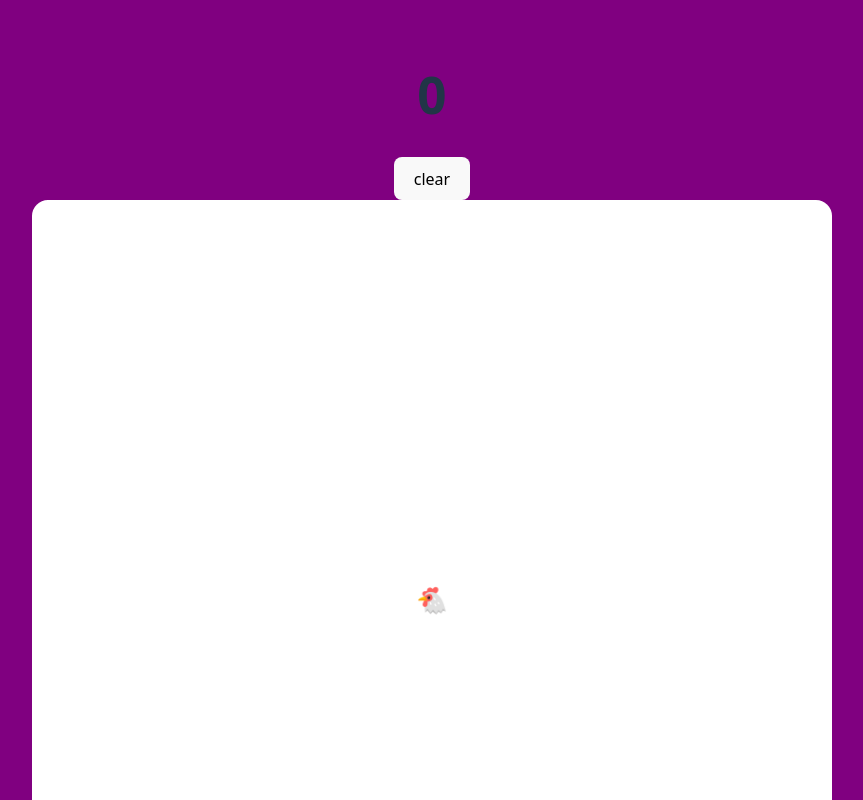
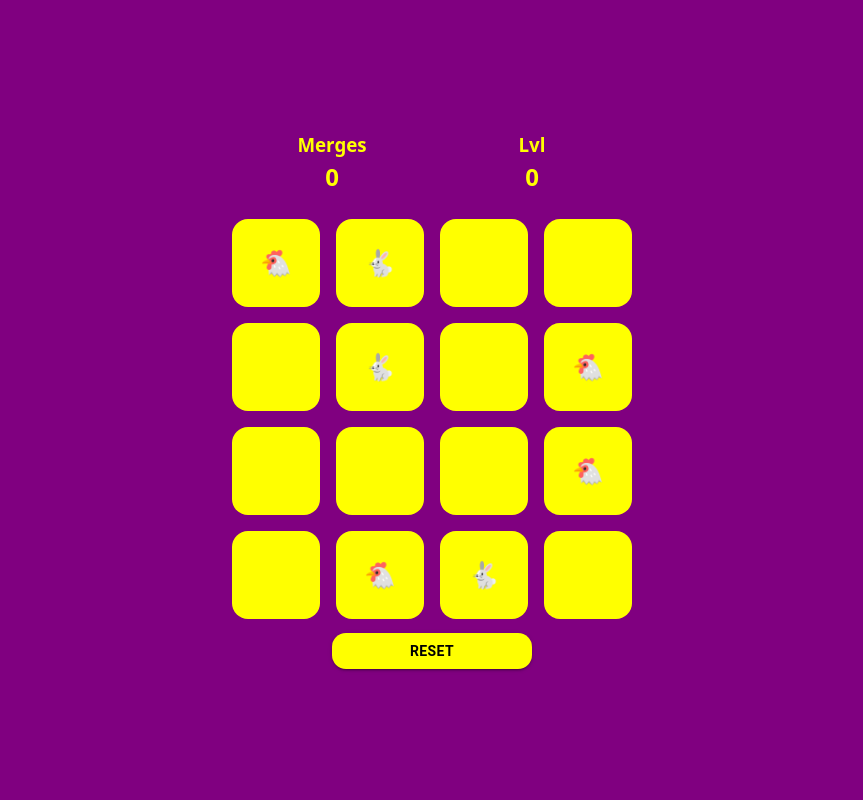
Before and after one commit to FredrikAndersson-MU24/easter, a React (Vite) app: page / in a window 1280 px wide. Shown: the top 800 px of the page, without its empty margins (208-1071 px from the left). Built offline with nearby package versions, Linux system fonts and the light colour scheme.

Commit message:
Add emojis for levels, popover to see all levels,

```diff
--- a/src/App.tsx
+++ b/src/App.tsx
@@ -1,36 +1,51 @@
 import { useState, useEffect } from "react";
 import "./App.css";
-import { Grid } from "@mui/material";
+import {Button, Grid, Stack, Popover, List, ListItem} from "@mui/material";
+import * as React from "react";
 
 function App() {
     const [count, setCount] = useState(0);
     const [grid, setGrid] = useState<{ [key: number]: number }>({});
     const [selected, setSelected] = useState<number[]>([]);
+    const [maxLevel, setMaxLevel] = useState<number>(0);
 
-    const emojiMap = {
+    const [anchorEl, setAnchorEl] = useState<HTMLElement | null>(null);
+
+    const handleClickLvl = (event: React.MouseEvent<HTMLElement>) => {
+        setAnchorEl(event.currentTarget);
+    };
+
+    const handleCloseLvl = () => {
+        setAnchorEl(null);
+    };
+
+    const open = Boolean(anchorEl);
+    const id = open ? 'simple-popover' : undefined;
+
+    const emojiMap: { [key: number]: string } = {
         0: "",
         1: "🐔",
-        2: "2️⃣",
-        4: "4️⃣",
-        8: "8️⃣",
-        16: "🔟",
-        32: "3️⃣2️⃣",
-        64: "6️⃣4️⃣",
-        128: "1️⃣2️⃣8️⃣",
-        256: "2️⃣5️⃣6️⃣",
-        512: "5️⃣1️⃣2️⃣",
-        1024: "1️⃣0️⃣2️⃣4️⃣",
-        2048: "2️⃣0️⃣4️⃣8️⃣",
+        2: "🐇",
+        4: "🐓",
+        8: "🥚",
+        16: "🐣",
+        32: "🐤",
+        64: "🐥",
+        128: "🐰",
+        256: "🍬",
+        512: "🍭",
+        1024: "🍫",
+        2048: "🦄",
     };
 
     // Initialize the grid with 6-7 random squares filled with 1s and 2s
     const initializeGrid = () => {
-        const initialGrid = {};
-        const numbers = [1, 1, 1, 2, 2, 2, Math.random() < 0.5 ? 1 : 2]; // Ensure at least 6-7 squares are used
+        const initialGrid: { [key: number]: number } = {};
+        const numbers: number[] = [1, 1, 1, 2, 2, 2, Math.random() < 0.5 ? 1 : 2]; // Ensure at least 6-7 squares are used
         while (numbers.length > 0) {
             const randomIndex = Math.floor(Math.random() * 16) + 1;
             if (!initialGrid[randomIndex]) {
-                initialGrid[randomIndex] = numbers.shift();
+                initialGrid[randomIndex] = numbers.shift() as number;
             }
         }
         setGrid(initialGrid);
@@ -50,13 +65,15 @@ function App() {
     };
 
     const resetGrid = () => {
-        setCount(count + 1);
+        setCount(0);
         initializeGrid();
         setSelected([]);
+        setMaxLevel(0)
     };
 
-    const addRandomNumber = (newGrid) => {
-        const emptySquares = [];
+    const addRandomNumber = (newGrid: { [key: number]: number }
+    ) => {
+        const emptySquares: number[] = [];
         for (let i = 1; i <= 16; i++) {
             if (!newGrid[i]) {
                 emptySquares.push(i);
@@ -73,6 +90,9 @@ function App() {
         if (selected.length === 2) {
             const [first, second] = selected;
             if (grid[first] === grid[second]) {
+                if (grid[first] + grid[second] > maxLevel){
+                    setMaxLevel(grid[first] + grid[second]);
+                }
                 setGrid((prevGrid) => {
                     const newGrid = {
                         ...prevGrid,
@@ -80,6 +100,7 @@ function App() {
                         [second]: prevGrid[first] * 2,
                     };
                     addRandomNumber(newGrid); // Add a new random number to the grid
+                    setCount(count + 1);
                     return newGrid;
                 });
             }
@@ -93,28 +114,115 @@ function App() {
         }
     }, [selected]);
 
+
+
     return (
         <>
-            <h1>{count}</h1>
-            <button onClick={resetGrid}>clear</button>
-            <Grid container spacing={2} maxWidth={"800px"}>
+
+        <Grid>
+            <Stack>
+            <Grid size={4} container>
+                <Grid size={6}>
+                    <Stack>
+                        <h3>Merges</h3>
+                        <h2>{count}</h2>
+
+                    </Stack>
+                </Grid>
+                <Grid size={6} height={"2em"}>
+                    <Stack>
+                        <h3           aria-describedby={id} onClick={handleClickLvl}
+                        >Lvl</h3>
+                        <h2>{maxLevel}</h2>
+                        <Popover
+                            id={id}
+                            open={open}
+                            anchorEl={anchorEl}
+                            onClose={handleCloseLvl}
+                            anchorOrigin={{
+                                vertical: 'bottom',
+                                horizontal: 'left',
+                            }}
+
+                        >
+                            <List
+                                style={{
+                                    backgroundColor:"purple",
+                                    color:"yellow",
+                                fontSize:"0.8rem"}}>
+                                <ListItem>
+                                    1:🐔
+                                </ListItem>
+                                <ListItem>
+                                    2: 🐇
+                                </ListItem>
+                                <ListItem>
+                                    4: 🐓
+                                </ListItem>
+                                <ListItem>
+                                    8: 🥚
+                                </ListItem>
+                                <ListItem>
+                                    16: 🐣
+                                </ListItem>
+                                <ListItem>
+                                    32: 🐤
+                                </ListItem>
+                                <ListItem>
+                                    64: 🐥
+                                </ListItem>
+                                <ListItem>
+                                    128: 🐰
+                                </ListItem>
+                                <ListItem>
+                                    256: 🍬
+                                </ListItem>
+                                <ListItem>
+                                    512: 🍭
+                                </ListItem>
+                                <ListItem>
+                                    1024: 🍫
+                                </ListItem>
+                                <ListItem>
+                                    2048: 🦄
+                                </ListItem>
+                            </List>
+                        </Popover>
+                    </Stack>
+                </Grid>
+
+            </Grid>
+        <Grid container spacing={"1em"} maxWidth={"400px"}>
                 {Array.from({ length: 16 }, (_, i) => (
                     <Grid
                         key={i + 1}
-                        item
-                        xs={3}
-                        className="square"
+                        size={3}
+
                         onClick={() => handleClick(i + 1)}
                         style={{
                             backgroundColor: selected.includes(i + 1)
-                                ? "lightblue"
-                                : "white",
-                        }}
+                                ? "goldenrod"
+                                : "yellow",
+                        }}                        className="square"
                     >
                         <p> {emojiMap[grid[i + 1]] || ""} </p>
                     </Grid>
                 ))}
             </Grid>
+                <Button
+                    onClick={resetGrid}
+                    style={{width: "50%",
+                        backgroundColor: "yellow",
+                        color:"black",
+                        fontWeight:"bold",
+                        borderRadius:"1em",
+                        alignSelf:"center",
+                    marginTop:"1em"}}
+                    variant="contained"
+                >RESET</Button>
+            </Stack>
+        </Grid>
+
         </>
     );
 }
```
